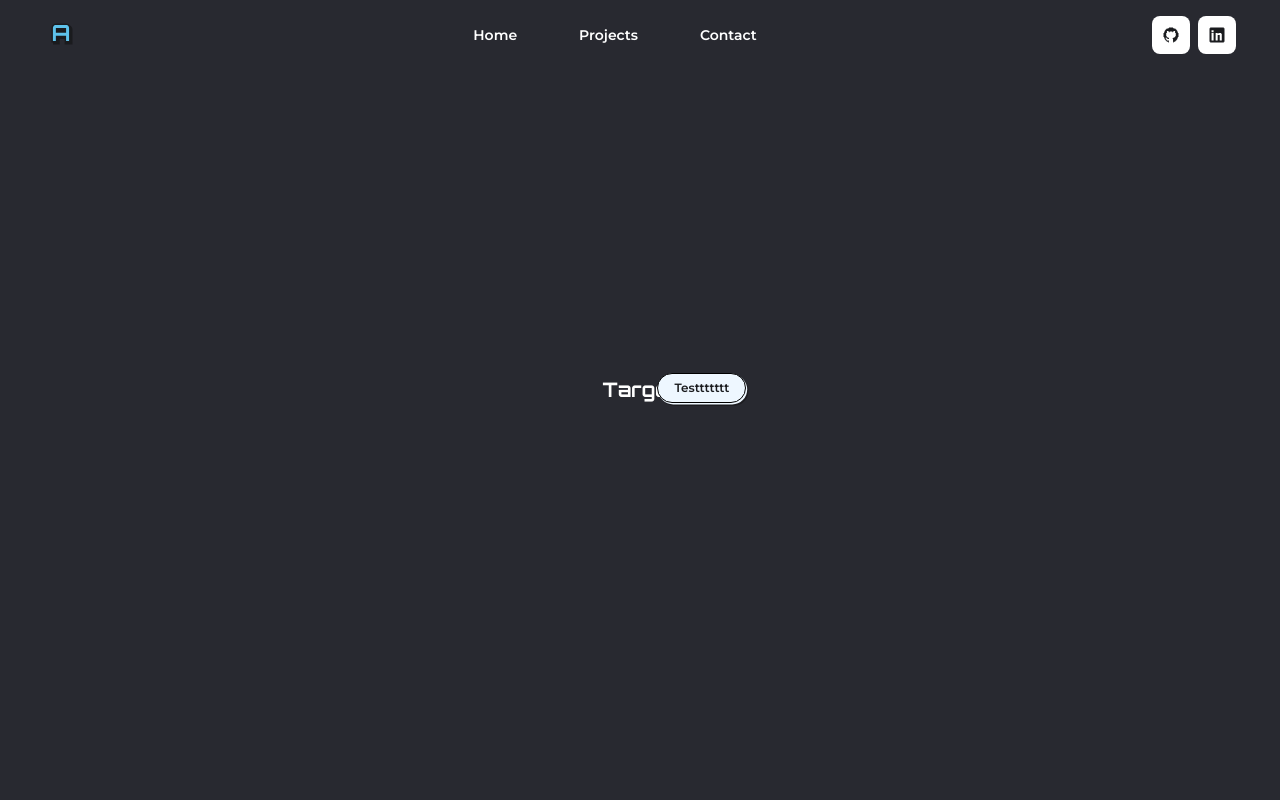
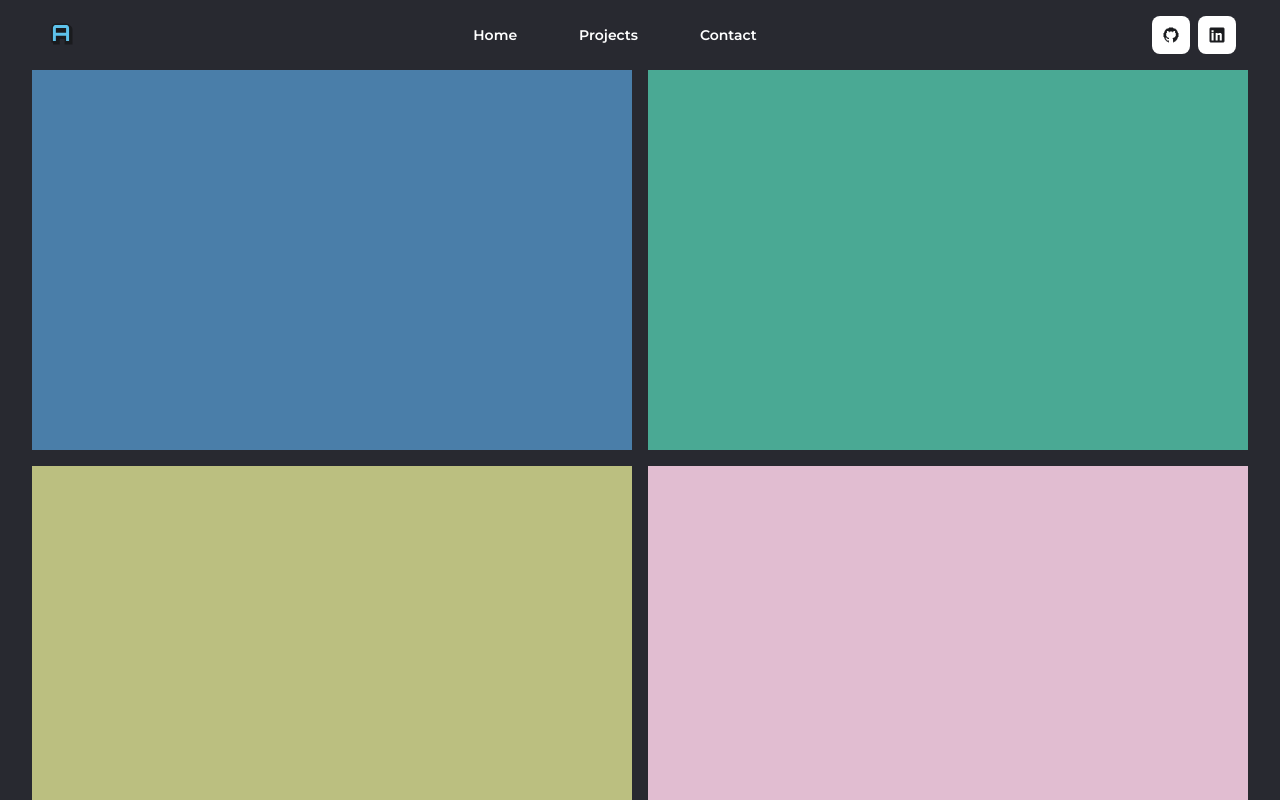
Before and after one commit to Augusto-DF/portfolio, a React (Create React App) app: page /test-area in a window 1280 px wide. Shown: the top 800 px of the page. Built offline with nearby package versions, Linux system fonts and the light colour scheme.

Commit message:
feat: Add MoveIn in test area

```diff
--- a/src/views/test-area/index.tsx
+++ b/src/views/test-area/index.tsx
@@ -2,71 +2,26 @@ import AnimatedButton from '@components/animated/animated-button'
 import { ReactComponent as Github } from '@assets/icons/github-icon.svg'
 
 import * as motion from 'motion/react-client'
-import { useAnimate, type AnimationSequence } from 'motion/react'
-import TierTag from '@components/tier-tag'
-import { useElementRect } from 'src/hooks/useElementSettings'
-import { useEffect } from 'react'
-
-type FallingTagType = {
-  target: React.ReactNode
-}
-
-const fallingTagStyles = {
-  display: 'flex',
-}
-
-const FallingTag = ({ target }: FallingTagType) => {
-  const [ref, targetAttr] = useElementRect<HTMLDivElement>()
-  const [animatedTagRef, animateTag] = useAnimate()
-
-  useEffect(() => {
-    if (!animatedTagRef.current) return
-
-    const animatedTagSequence: AnimationSequence = [
-      [animatedTagRef.current, { opacity: 1, y: -7 }, { duration: 0.4 }],
-      [animatedTagRef.current, { rotate: 360 }, { duration: 0.5 }],
-    ]
-
-    animateTag(animatedTagSequence)
-  }, [animateTag, targetAttr])
-
-  //console.log('targetAttr', targetAttr?.width)
-  return (
-    <div style={{ ...fallingTagStyles, position: 'relative' }}>
-      <div ref={ref}>{target}</div>
-      {targetAttr?.offsetWidth && (
-        <motion.div
-          ref={animatedTagRef}
-          style={{ position: 'absolute' }}
-          //visible={!!targetAttr?.width}
-          initial={{
-            opacity: 0,
-            y: -100,
-            x: targetAttr?.offsetWidth - 5,
-            transformOrigin: 'left center',
-          }}
-          animate={
-            {
-              /*   opacity: 1,
-            rotate: 360,
-            animationDuration: 0.5, */
-              //y: -7,
-              //x: targetAttr?.offsetWidth - 5,
-            }
-          }
-        >
-          <TierTag label="testtttttt" />
-        </motion.div>
-      )}
-    </div>
-  )
-}
+import FallingTag from '@components/animated/falling-tag'
+import MoveIn from '@components/animated/move-in'
 
 const TestArea = () => {
   return (
     <>
+      <div style={{ ...style, flexWrap: 'wrap' }}>
+        <MoveIn direction="up">
+          <div style={{ width: 600, height: 380, backgroundColor: '#4a7ea9ff' }}></div>
+          <div style={{ width: 600, height: 380, backgroundColor: '#4aa994ff' }}></div>
+          <div style={{ width: 600, height: 380, backgroundColor: '#bbbf80ff' }}></div>
+          <div style={{ width: 600, height: 380, backgroundColor: '#e1bdd1ff' }}></div>
+        </MoveIn>
+      </div>
       <div style={style}>
-        <FallingTag target={<h1 style={{ fontSize: 20, color: '#fff' }}>Target</h1>} />
+        <FallingTag
+          tagProps={{ label: 'nina', tier: 'mythic' }}
+          positionX={68}
+          target={<h1 style={{ fontSize: 20, color: '#fff' }}>Fenrir</h1>}
+        />
       </div>
       {/* <div style={{ width: '100%', height: '100vh', backgroundColor: '#000' }}></div> */}
       <div style={style}>
@@ -129,8 +84,8 @@ const squireTarget = (color = '#d089dcff') => ({
 // #d4476ff
 
 const style = {
-  width: '100vw',
-  height: '80vh',
+  width: '100%',
+  minHeight: '80vh',
   backgroundColor: '#282930' /* '#e0e0e0', */,
   display: 'flex',
   justifyContent: 'center',
```
